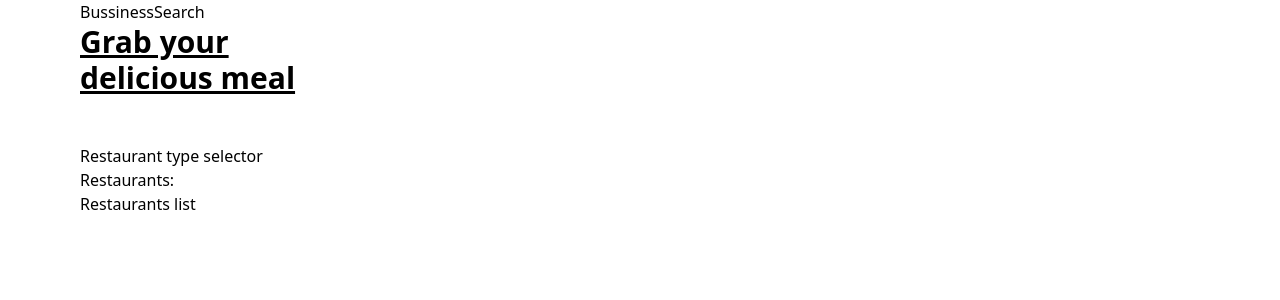
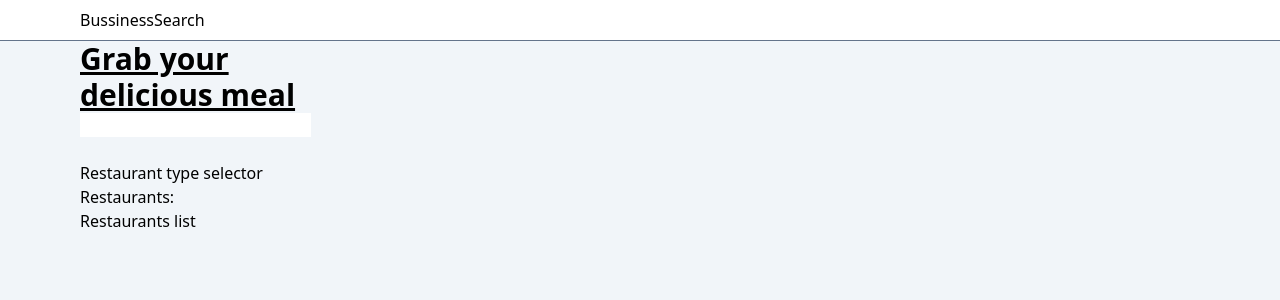
Before and after one commit to VictorMerino/yas-tit-vue, a Vue app: page / in a window 1280 px wide. Shown: the top 300 px of the page. Built offline with nearby package versions, Linux system fonts and the light colour scheme.

Commit message:
Add Header component

```diff
--- a/index.html
+++ b/index.html
@@ -1,13 +1,16 @@
 <!DOCTYPE html>
 <html lang="en">
+
 <head>
   <meta charset="UTF-8" />
   <link rel="icon" href="/favicon.ico" />
   <meta name="viewport" content="width=device-width, initial-scale=1.0" />
   <title>Vite App</title>
 </head>
-  <body>
+
+<body class="bg-slate-100">
   <div id="app"></div>
   <script type="module" src="/src/main.ts"></script>
 </body>
+
 </html>
--- a/src/App.vue
+++ b/src/App.vue
@@ -1,5 +1,10 @@
+<script setup lang="ts">
+import Header from './components/structure/AppHeader.vue'
+</script>
 <template>
-  <header class="container">BussinessSearch</header>
+  <Header />
 
-  <RouterView />
+  <div>
+    <RouterView />
+  </div>
 </template>
--- /dev/null
+++ b/src/components/structure/AppHeader.vue
@@ -0,0 +1,7 @@
+<template>
+  <div>
+    <header class="container bg-white border-b border-slate-500">
+      <div class="py-2">BussinessSearch</div>
+    </header>
+  </div>
+</template>
```
Lines whose indentation alone changed are shown as unchanged.
